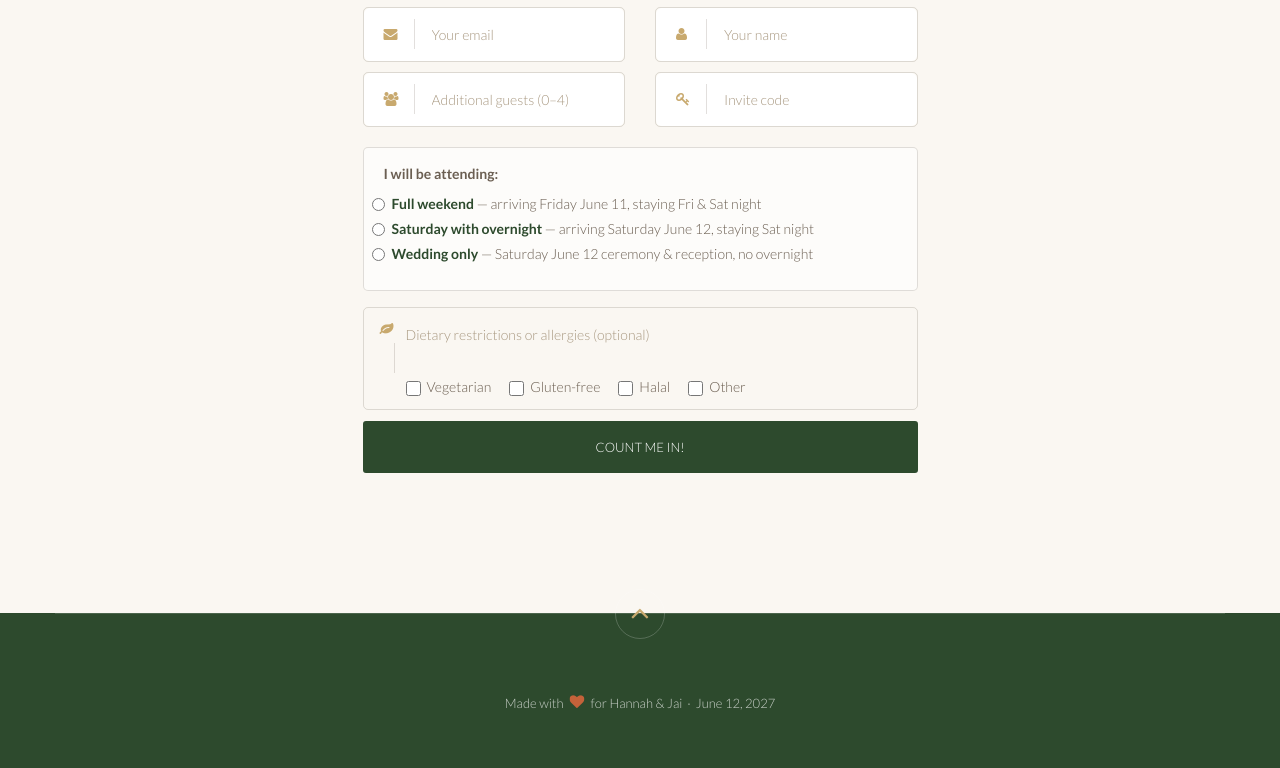
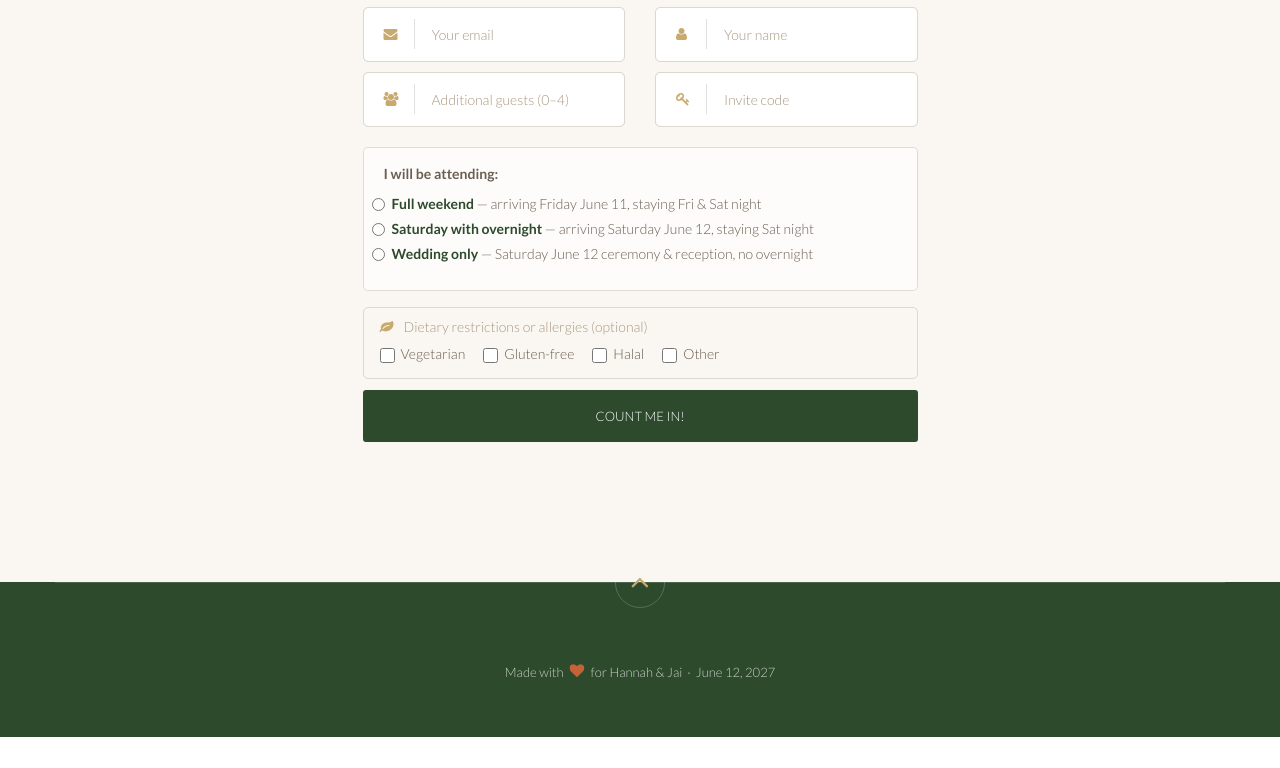
Before and after one commit to jai-riley/hannahandjai-wedding, a website: page index.html in a window 1280 px wide. Shown: the part 4179-4947 px from the top of the page. After the commit the page ends 4916 px from the top, so only its background shows below. Drawn offline with nearby package versions, Linux system fonts and the light colour scheme; some packages are replaced by stand-ins of ours; files whose address does not match are found by name; a web font is replaced by a local one.

Commit message:
Fix dietary field: icon and label on same row, no vertical keyline

```diff
--- a/index.html
+++ b/index.html
@@ -661,9 +661,11 @@
                     <div class="row">
                         <div class="col-md-12">
                             <div class="form-input-group dietary-group">
-                                <i class="fa fa-leaf dietary-icon"></i>
                                 <div class="dietary-checkboxes">
-                                    <p class="dietary-label">Dietary restrictions or allergies (optional)</p>
+                                    <div class="dietary-header">
+                                        <i class="fa fa-leaf dietary-icon"></i>
+                                        <span class="dietary-label">Dietary restrictions or allergies (optional)</span>
+                                    </div>
                                     <div class="dietary-options">
                                         <label class="dietary-check"><input type="checkbox" name="dietary[]" value="Vegetarian"> Vegetarian</label>
                                         <label class="dietary-check"><input type="checkbox" name="dietary[]" value="Gluten-free"> Gluten-free</label>
--- a/sass/styles.scss
+++ b/sass/styles.scss
@@ -1177,25 +1177,36 @@ Camp Theme — RSVP attendance options
 /* Dietary checkboxes */
 .dietary-group {
   height: auto !important;
-  display: flex !important;
-  align-items: flex-start !important;
-  padding: 12px 16px !important;
-  gap: 12px;
+  padding: 12px 16px 14px !important;
 
-  .dietary-icon {
-    position: static;
-    margin-top: 2px;
-    flex-shrink: 0;
+  // suppress the absolute-positioned vertical keyline drawn by i:after
+  i::after {
+    display: none !important;
   }
 
   .dietary-checkboxes {
-    flex: 1;
+    width: 100%;
+  }
+
+  .dietary-header {
+    display: flex;
+    align-items: center;
+    gap: 10px;
+    margin-bottom: 10px;
+
+    .dietary-icon {
+      color: $accent-color;
+      font-size: 14px;
+      position: static;
+      flex-shrink: 0;
+    }
   }
 
   .dietary-label {
     color: $form-placeholder;
     font-size: 14px;
-    margin: 0 0 8px;
+    margin: 0;
+    line-height: 1;
   }
 
   .dietary-options {
```
Also changed, not shown: css/styles.min.css.
